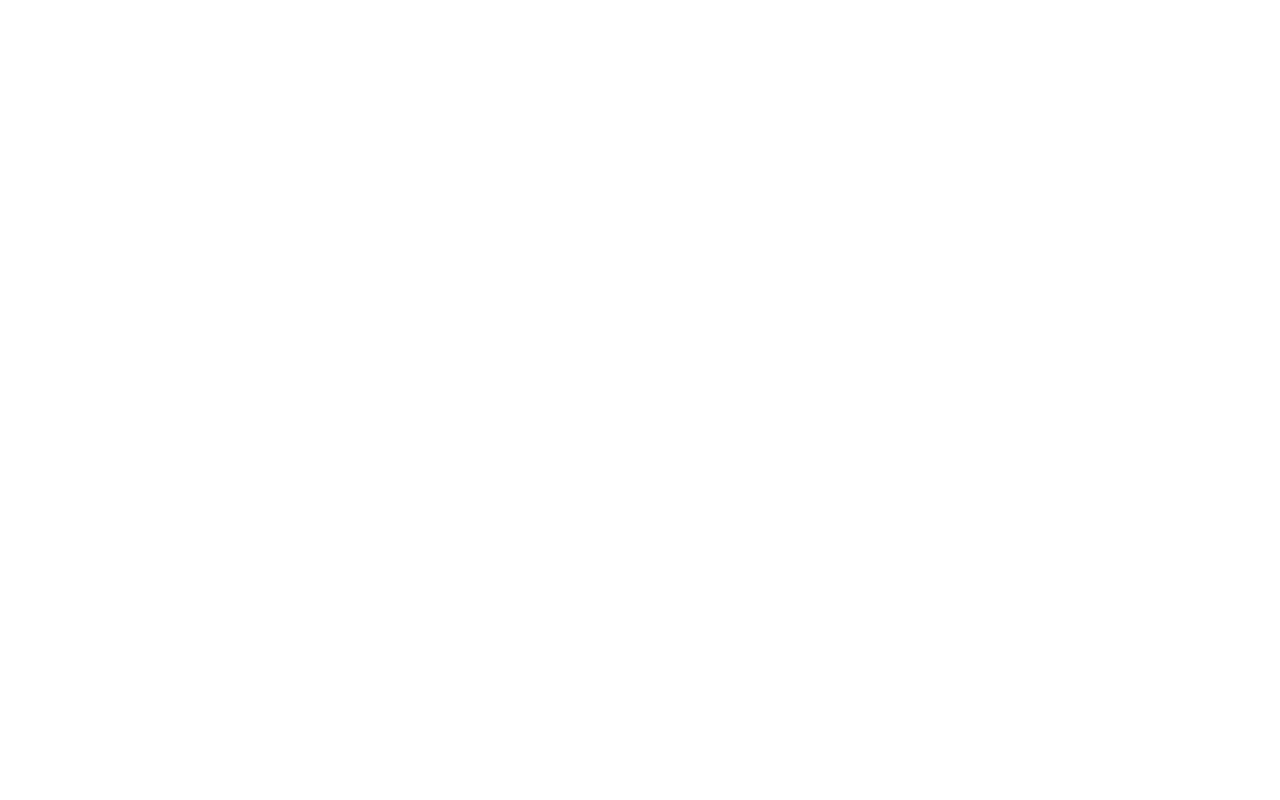
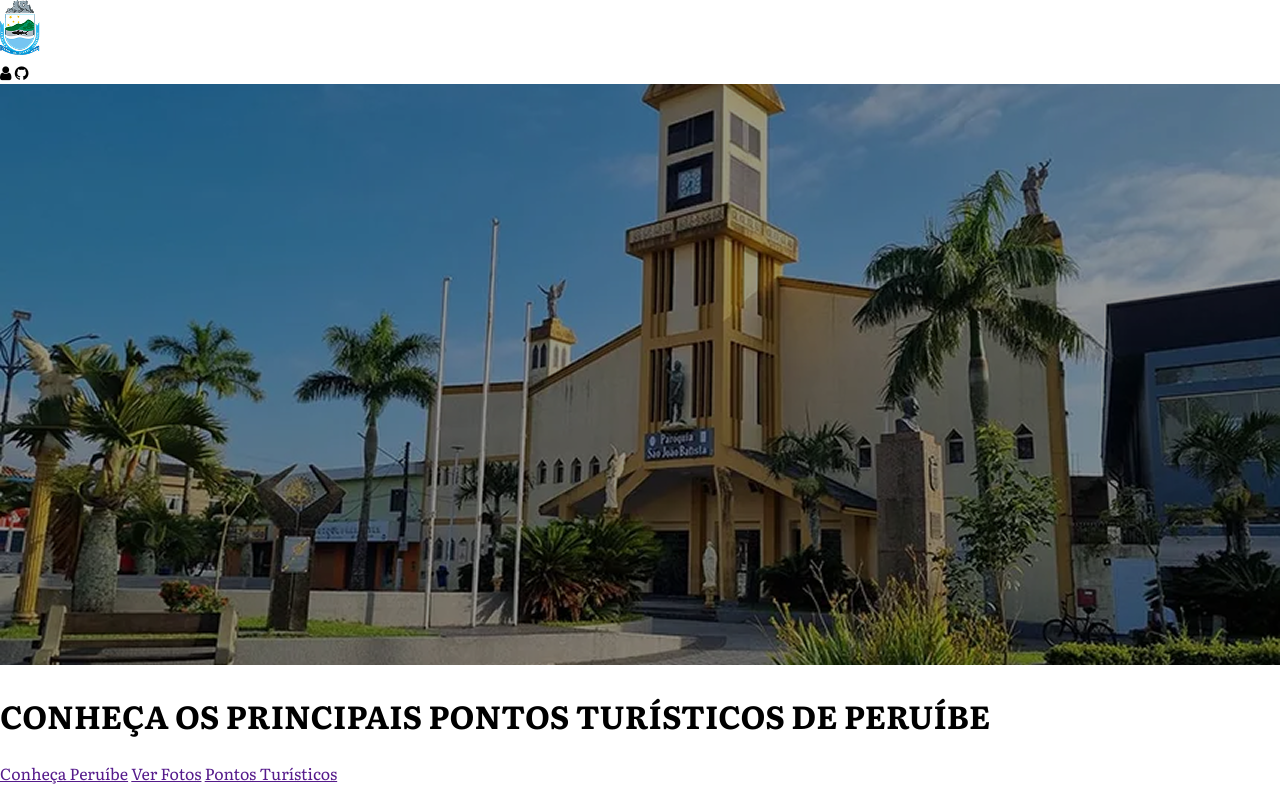
Before and after one commit to Otavio-Emanoel/PeruibePontosTuristicos, a plain HTML site: page index.html in a window 1280 px wide. Drawn offline with Linux system fonts and the light colour scheme.

Commit message:
Criaçao do header no html

```diff
--- a/index.html
+++ b/index.html
@@ -5,6 +5,7 @@
     <meta name="viewport" content="width=device-width, initial-scale=1.0">
     <link rel="stylesheet" href="https://cdnjs.cloudflare.com/ajax/libs/font-awesome/4.7.0/css/font-awesome.min.css">
     <meta name="author" content="Otavio">
+    <meta name="description" content="Site com os Principais Pontos Turísticos da Cidade de Peruíbe...">
     <meta name="keywords" content="Peruíbe, São Paulo, Pontos Turísticos, Férias">
     <link rel="stylesheet" href="./src/styles/globals.css">
     <title>Pontos Turísticos</title>
@@ -12,7 +13,22 @@
 <body>
     <header>
         <div class="header_content">
-
+            <div class="header-top">
+                <img src="./src/assets/brasao.png" alt="Peruíbe">
+                <div class="header-top-links">
+                    <strong class="fa fa-user"></strong>
+                    <strong class="fa fa-github"></strong>
+                </div>
+            </div>
+            <div class="header-image">
+                <img src="./src/assets/header-photo.png">
+                <h1 class="header-image-text">CONHEÇA OS PRINCIPAIS PONTOS TURÍSTICOS DE PERUÍBE</h1>
+            </div>
+        </div>
+        <div class="header_navbar">
+            <a href="" class="header-link">Conheça Peruíbe</a>
+            <a href="" class="header-link">Ver Fotos</a>
+            <a href="" class="header-link">Pontos Turísticos</a>
         </div>
     </header>
     <main>
```
